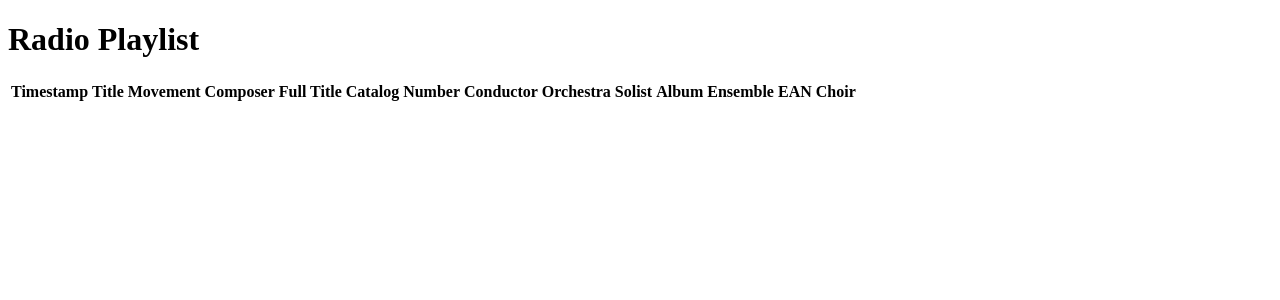
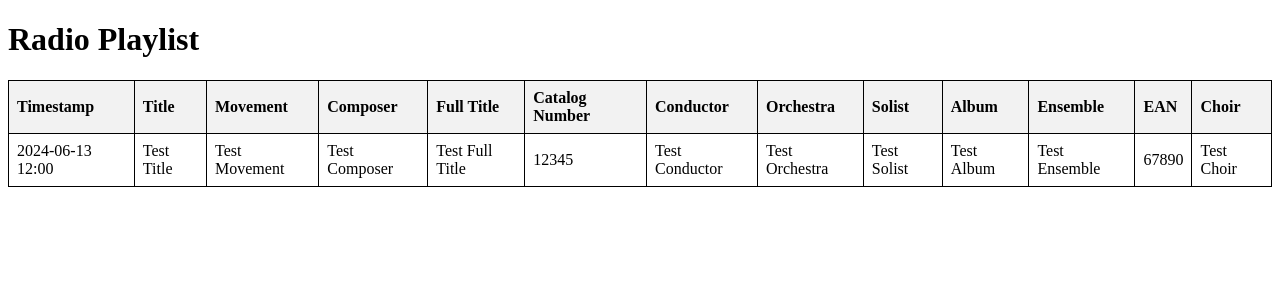
Before and after one commit to thees-k/ndr_kultur_playlists, a Flask app: page / in a window 1280 px wide. Shown: the top 300 px of the page. Run offline with Flask 3, Linux system fonts and the light colour scheme; lists and menus that the app fills with data are empty.

Commit message:
Fix bug wrong table name

```diff
--- a/app.py
+++ b/app.py
@@ -12,9 +12,9 @@ app.config['SQLALCHEMY_TRACK_MODIFICATIONS'] = False
 db = SQLAlchemy(app)
 
 
-class Track(db.Model):
+class Tracks(db.Model):
     id = db.Column(db.Integer, primary_key=True)
-    timestamp = db.Column(db.String, unique=True)
+    timestamp = db.Column(db.String)
     title = db.Column(db.String)
     movement = db.Column(db.String)
     composer = db.Column(db.String)
@@ -32,7 +32,7 @@ class Track(db.Model):
 
 @app.route('/')
 def index():
-    tracks = Track.query.all()
+    tracks = Tracks.query.all()
     return render_template('index.html', tracks=tracks)
 
 
@@ -44,4 +44,25 @@ if __name__ == '__main__':
     with app.app_context():
         db.create_all()
 
+        # Testdaten hinzufügen, wenn die Tabelle leer ist
+        if Tracks.query.count() == 0:
+            test_track = Tracks(
+                timestamp='2024-06-13 12:00',
+                title='Test Title',
+                movement='Test Movement',
+                composer='Test Composer',
+                full_title='Test Full Title',
+                image_link='http://example.com/image.jpg',
+                catalog_number='12345',
+                conductor='Test Conductor',
+                orchestra='Test Orchestra',
+                solist='Test Solist',
+                album='Test Album',
+                ensemble='Test Ensemble',
+                ean='67890',
+                choir='Test Choir'
+            )
+            db.session.add(test_track)
+            db.session.commit()
+
     app.run(debug=True)
--- a/templates/index.html
+++ b/templates/index.html
@@ -4,6 +4,22 @@
     <meta charset="UTF-8">
     <meta name="viewport" content="width=device-width, initial-scale=1.0">
     <title>Radio Playlist</title>
+    <style>
+        table {
+            width: 100%;
+            border-collapse: collapse;
+        }
+        table, th, td {
+            border: 1px solid black;
+        }
+        th, td {
+            padding: 8px;
+            text-align: left;
+        }
+        th {
+            background-color: #f2f2f2;
+        }
+    </style>
 </head>
 <body>
     <h1>Radio Playlist</h1>
```
